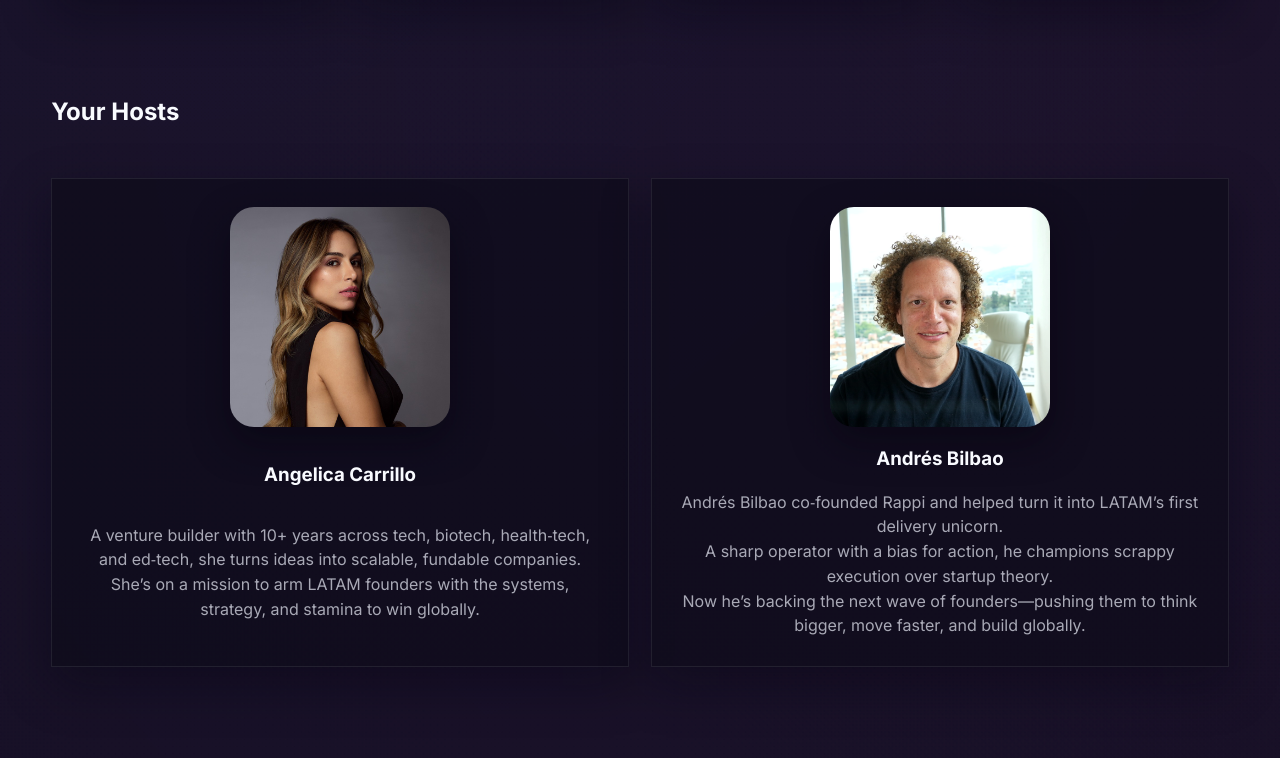
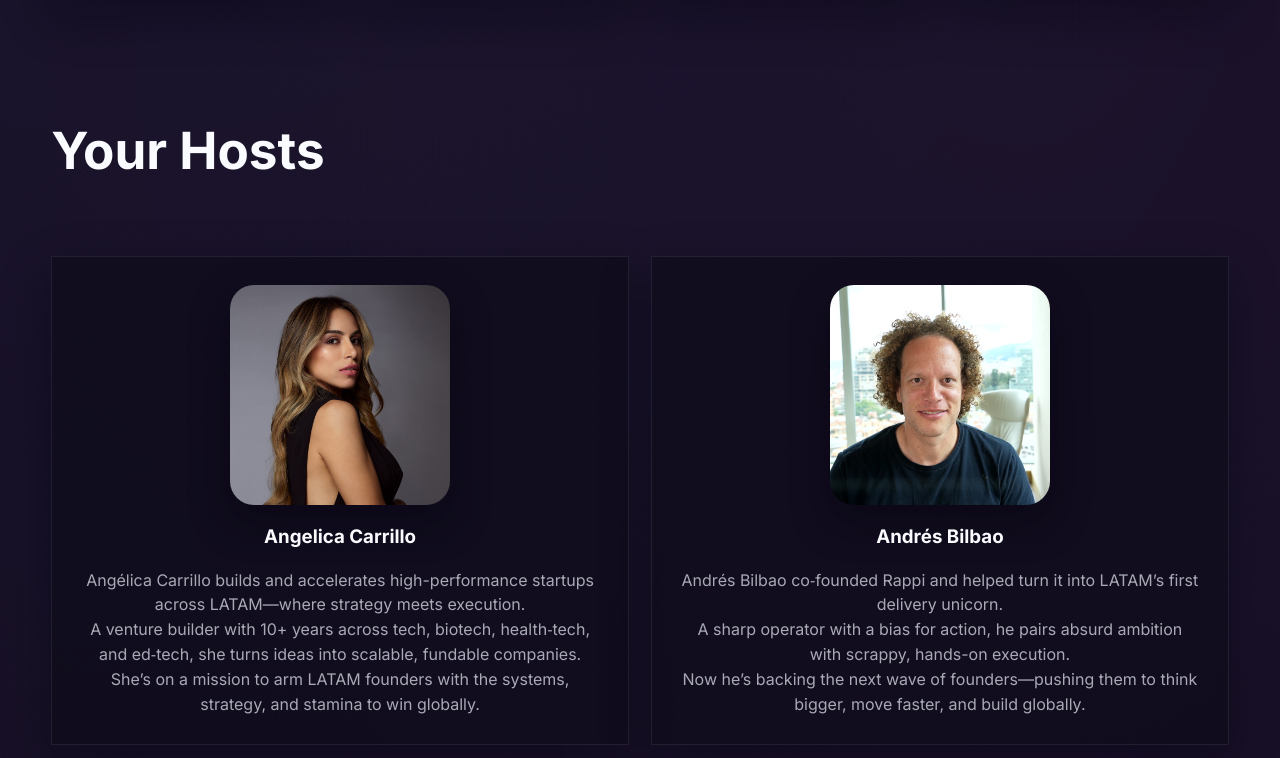
Before and after one commit to luckyzee10/fundraising-school-proposal-04, a plain HTML site: page docs/index.html in a window 1280 px wide. Shown: the part 1462-2220 px from the top of the page. Drawn offline with Linux system fonts and the light colour scheme; no server answers; animation ran at ten frames a second; a web font is replaced by a local one.

Commit message:
feat(hosts): refine bios and heading; fix image path; content tweaks

```diff
--- a/docs/index.html
+++ b/docs/index.html
@@ -194,6 +194,7 @@
             <img class="leaders__photo" src="assets and copy/angelica-carrillo.jpeg" alt="Angelica Carrillo" />
             <h3>Angelica Carrillo</h3>
             <p>
+              Angélica Carrillo builds and accelerates high-performance startups across LATAM—where strategy meets execution.<br />
               A venture builder with 10+ years across tech, biotech, health‑tech, and ed‑tech, she turns ideas into scalable, fundable companies.<br />
               She’s on a mission to arm LATAM founders with the systems, strategy, and stamina to win globally.
             </p>
@@ -203,7 +204,7 @@
             <h3>Andrés Bilbao</h3>
             <p>
               Andrés Bilbao co‑founded Rappi and helped turn it into LATAM’s first delivery unicorn.<br />
-              A sharp operator with a bias for action, he champions scrappy execution over startup theory.<br />
+              A sharp operator with a bias for action, he pairs absurd ambition with scrappy, hands-on execution.<br />
               Now he’s backing the next wave of founders—pushing them to think bigger, move faster, and build globally.
             </p>
           </article>
--- a/docs/styles.css
+++ b/docs/styles.css
@@ -564,6 +564,11 @@ section {
   display: grid;
   grid-template-columns: repeat(auto-fit, minmax(260px, 1fr));
   gap: 22px;
+}
+
+.leaders > h2 {
+  font-family: var(--font-heading);
+  font-size: clamp(2.6rem, 4vw, 3.6rem);
 }
 
 .leaders__card {
```
